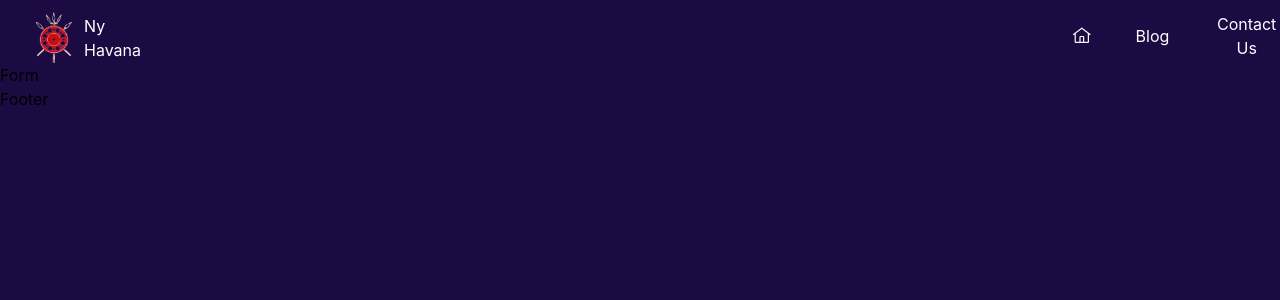
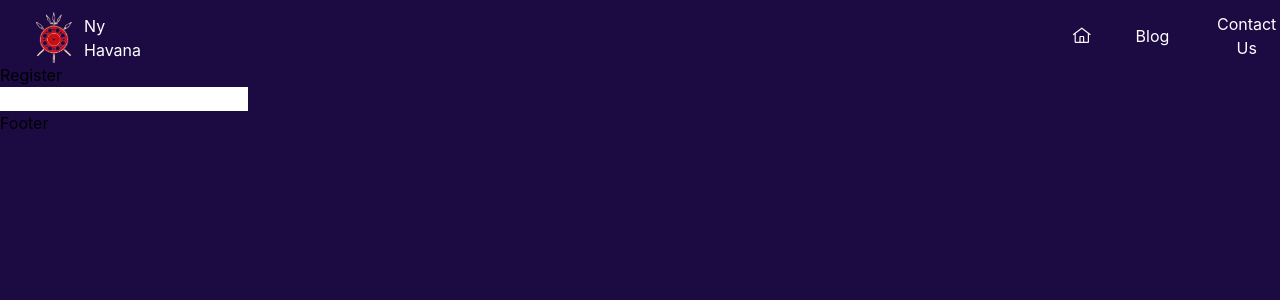
Before and after one commit to rakotoarisonlandry/Ny_Havana, a React (Create React App) app: page /form in a window 1280 px wide. Shown: the top 300 px of the page. Built offline with nearby package versions, Linux system fonts and the light colour scheme.

Commit message:
new commit

```diff
--- a/package.json
+++ b/package.json
@@ -16,6 +16,7 @@
     "react-dom": "^18.2.0",
     "react-router-dom": "^6.16.0",
     "react-scripts": "5.0.1",
+    "sass": "^1.69.5",
     "web-vitals": "^2.1.4"
   },
   "scripts": {
--- a/src/App.jsx
+++ b/src/App.jsx
@@ -5,7 +5,7 @@ import React from "react";
 import Form from "./pages/Form";
 import Header from "./components/Header";
 import Footer from "./components/Footer";
-
+import "./Style.scss"
 const Layout = () => {
   return (
     <>
--- a/src/pages/Form.jsx
+++ b/src/pages/Form.jsx
@@ -1,7 +1,14 @@
 import React from "react";
 
 function Form() {
-  return <>Form</>;
+  return (
+    <div className="Registe">
+      <h1>Register</h1>
+      <form>
+        <input type="text" />
+      </form>
+    </div>
+  )
 }
 
 export default Form;
```
Also changed, not shown: src/Style.scss (added), 1 other file (tests, documents, lock files or other folders).
